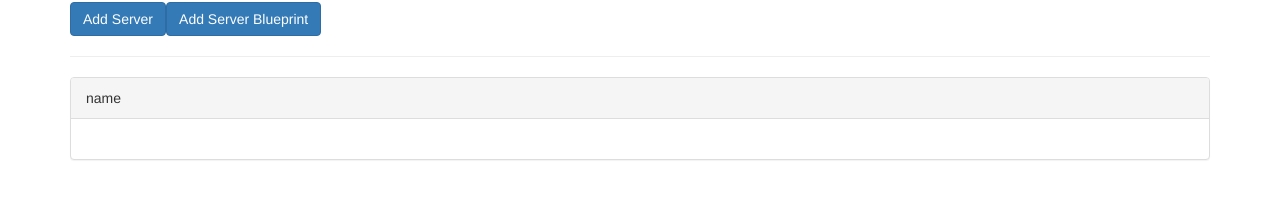
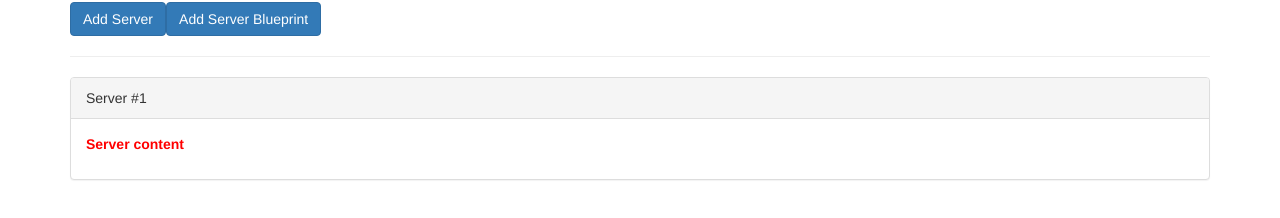
Before and after one commit to SneakyJ/ng-servers, an Angular app: page / in a window 1280 px wide. Shown: the part 196-414 px from the top of the page. Built offline with nearby package versions, Linux system fonts and the light colour scheme.

Commit message:
Bind to custom property element via Input() decorator

```diff
--- a/src/app/app.component.html
+++ b/src/app/app.component.html
@@ -3,8 +3,9 @@
   <hr>
   <div class="row">
     <div class="col-xs-12">
-      <!-- <app-server-element *ngFor="let serverElement of ServerElements"></app-server-element> -->
-      <app-server-element></app-server-element>
+      <app-server-element
+        *ngFor="let serverElement of serverElements"
+      [element]="serverElement"></app-server-element>
     </div>
   </div>
 </div>
--- a/src/app/app.component.ts
+++ b/src/app/app.component.ts
@@ -6,5 +6,5 @@ import { Component } from '@angular/core';
   styleUrls: ['./app.component.css']
 })
 export class AppComponent {
-  serverElements = [];
+  serverElements = [{type: 'server', name: 'Server #1', content: 'Server content' }];
 }
--- a/src/app/server-element/server-element.component.html
+++ b/src/app/server-element/server-element.component.html
@@ -1,11 +1,10 @@
 <div
     class="panel panel-default">
-    <!-- <div class="panel-heading">{{ element.name }}</div> -->
-    <div class="panel-heading">name</div>
+    <div class="panel-heading">{{ element.name }}</div>
     <div class="panel-body">
         <p>
-            <!-- <strong *ngIf="element.type === 'server'" style="color: red">{{ element.content }}</strong> -->
-            <!-- <em *ngIf="element.type === 'blueprint'">{{ element.content }}</em> -->
+            <strong *ngIf="element.type === 'server'" style="color: red">{{ element.content }}</strong>
+            <em *ngIf="element.type === 'blueprint'">{{ element.content }}</em>
         </p>
     </div>
 </div>
--- a/src/app/server-element/server-element.component.ts
+++ b/src/app/server-element/server-element.component.ts
@@ -1,4 +1,4 @@
-import { Component } from '@angular/core';
+import { Component, OnInit, Input } from '@angular/core';
 
 @Component({
   selector: 'app-server-element',
@@ -6,5 +6,9 @@ import { Component } from '@angular/core';
   styleUrl: './server-element.component.css'
 })
 export class ServerElementComponent {
+  @Input() element: {type: string, name: string, content: string };
 
+  constructor(){}
+
+  ngOnInit(){}
 }
```
